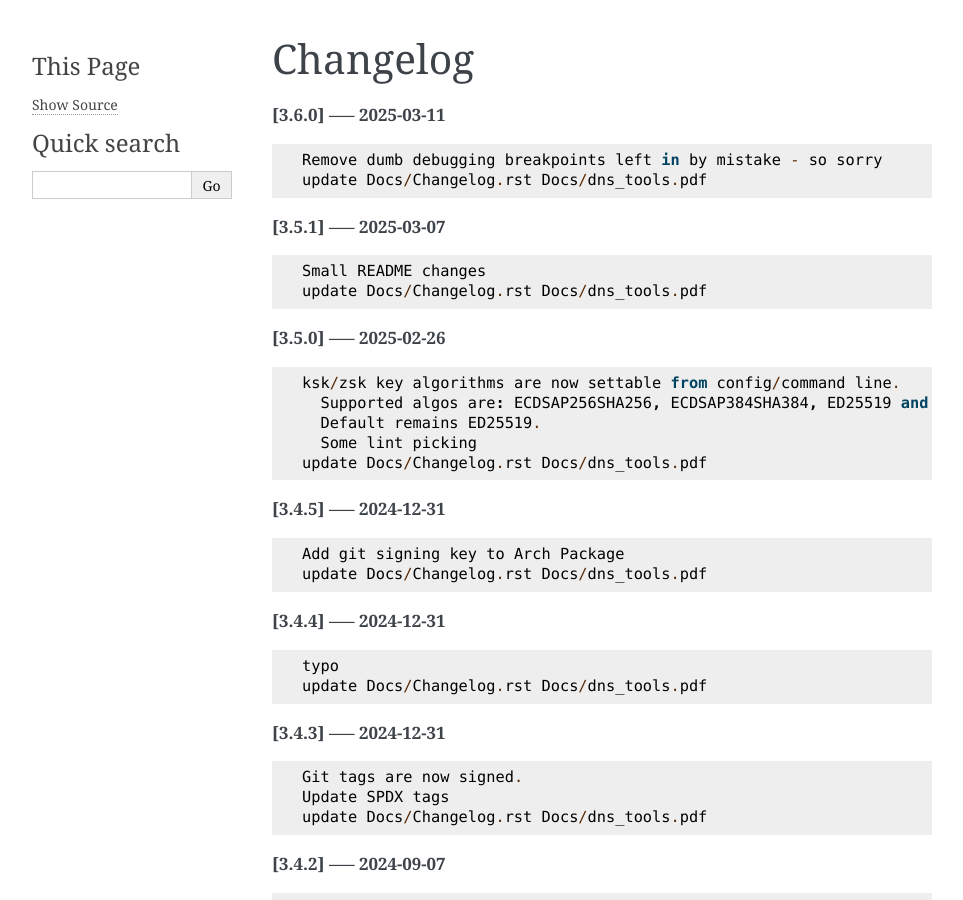
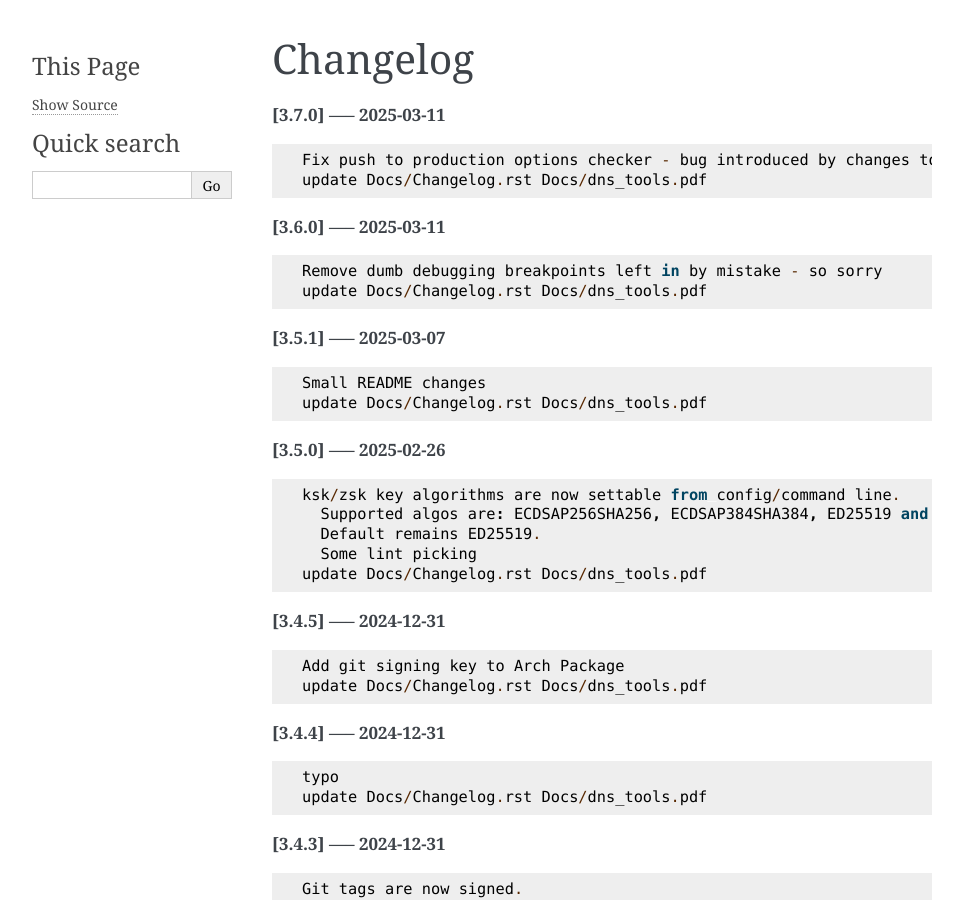
Before and after one commit to gene-git/dns_tools, a Sphinx documentation site: the page built from Docs/Changelog.rst, in a window 1280 px wide and 900 px high. Shown: the whole window, without its empty margins (148-1111 px from the left). Built offline with Sphinx 7.4.7, drawn with Linux system fonts in a browser that asks for light colours; pages that are not in the unit, such as notebooks, are missing from menus.

Commit message:
update Docs/Changelog.rst Docs/dns_tools.pdf

```diff
--- a/Docs/Changelog.rst
+++ b/Docs/Changelog.rst
@@ -1,5 +1,11 @@
 Changelog
 =========
+
+**[3.7.0] ----- 2025-03-11** ::
+
+	    Fix push to production options checker - bug introduced by changes to config/opts classes
+	    update Docs/Changelog.rst Docs/dns_tools.pdf
+
 
 **[3.6.0] ----- 2025-03-11** ::
 
```
Also changed, not shown: 1 other file.
